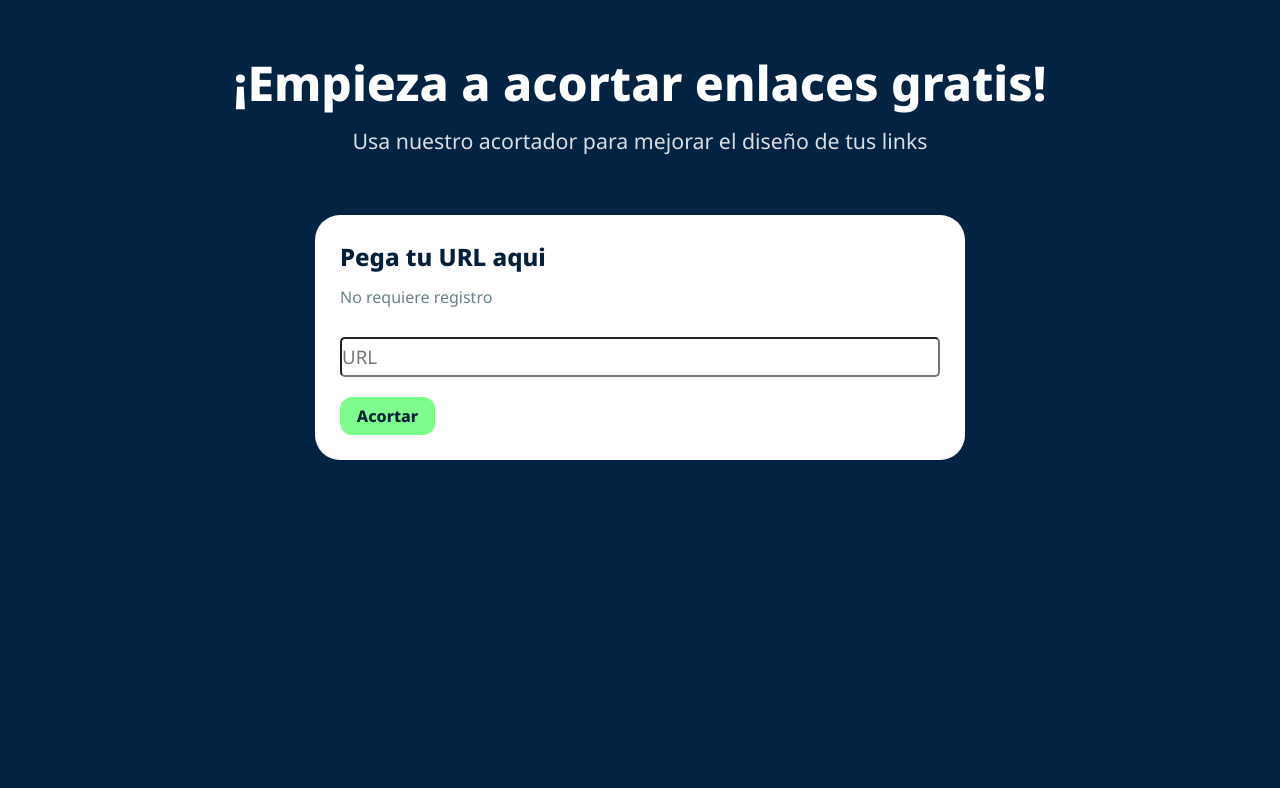
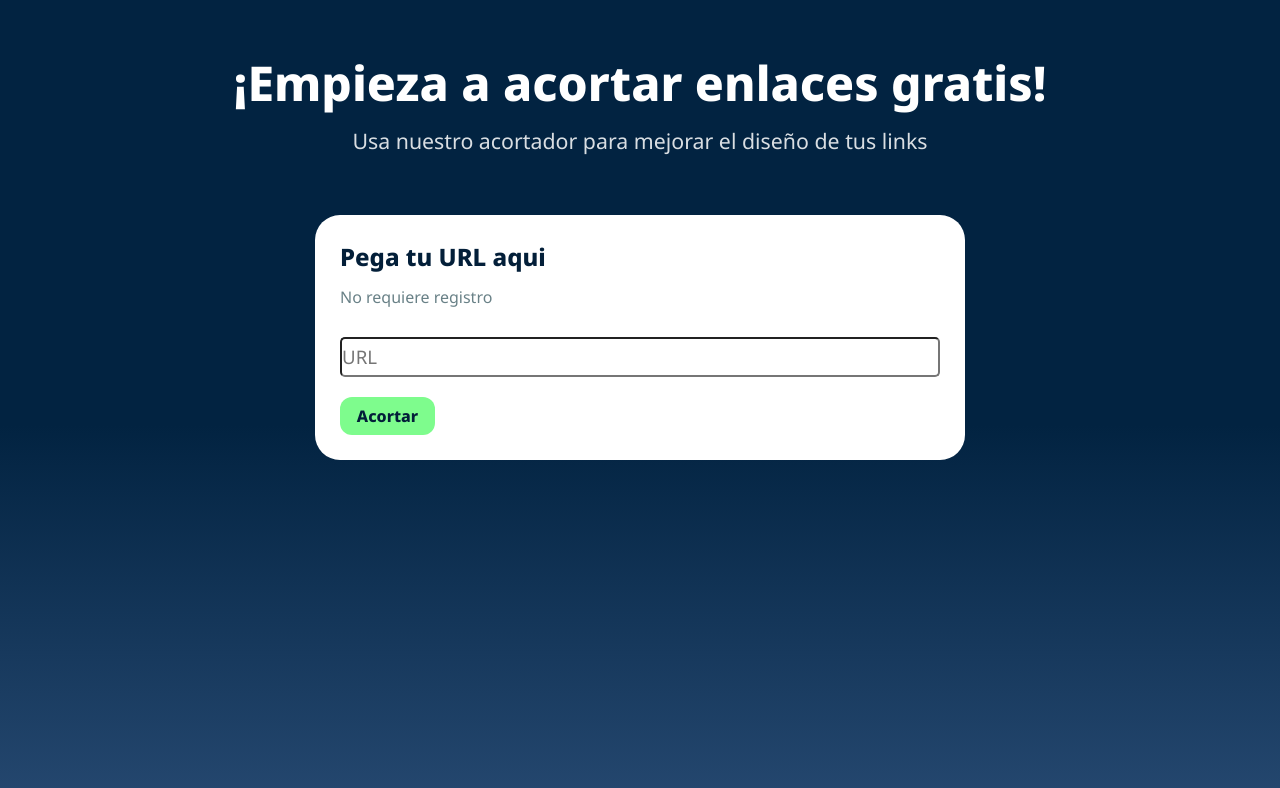
Before and after one commit to boxxhi/ToyURL-frontend, a Vue app: page / in a window 1280 px wide. Shown: the top 788 px of the page. Built offline with nearby package versions, Linux system fonts and the light colour scheme.

Commit message:
feat: agregar fondo gradiental

```diff
--- a/public/style.css
+++ b/public/style.css
@@ -1,5 +1,16 @@
 
-* {
+:root
+{
+  --primary-background-color: #022341;
+  --alt-background-color: white;
+  --btn-color: #7EFC8D;
+  --muted-color: #698187;
+  --primary-color: #031F39;
+  --gradient-color: #688EC9;
+}
+
+*
+{
   box-sizing: border-box;
   margin: 0;
   padding: 0;
@@ -7,14 +18,15 @@
   font-family: 'Noto Sans';
 }
 
-body, html {
-  background-color: #022341;
+*::after, *::before
+{
+  box-sizing: border-box;
+  margin: 0;
+  padding: 0;
 }
 
-:root {
-  --primary-background-color: #022341;
-  --alt-background-color: white;
-  --btn-color: #7EFC8D;
-  --muted-color: #698187;
-  --primary-color: #031F39;
+body
+{
+  min-height: 100vh;
+  background-image: linear-gradient(to bottom, var(--primary-background-color) 50%, var(--gradient-color) 180%);
 }
```
